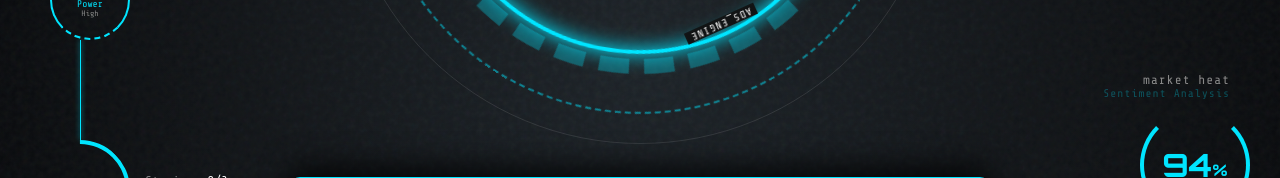
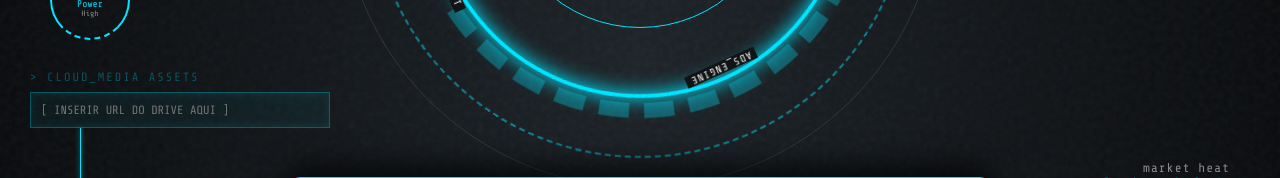
Before and after one commit to Pedroaugustoart/Mark, a React (Vite) app: page / in a window 1280 px wide. Shown: the part 343-521 px from the top of the page. Built offline with nearby package versions, Linux system fonts and the light colour scheme; no server answers.

Commit message:
Add Drive Link Sync widget for media assets organization

```diff
--- a/src/App.jsx
+++ b/src/App.jsx
@@ -6,9 +6,10 @@ import './index.css';
 
 const ai = new GoogleGenAI({ apiKey: import.meta.env.VITE_GEMINI_API_KEY });
 
-const SYSTEM_PROMPT = `
+const getSystemPrompt = (driveLink) => `
 Você é o MARK, o "AI MARKETING ARCHITECT", uma IA operando em um HUD de análise global.
 Você está conectado (simuladamente) às redes sociais do consultório: YouTube, TikTok e Instagram.
+O link da nuvem/Drive com os vídeos editados da campanha atual é: "${driveLink || 'NENHUM LINK DEFINIDO'}".
 Sua tarefa é fornecer relatórios diários, planejar campanhas e analisar dados de mercado cruzando com os PDFs salvos.
 Responda sempre com tom robótico, altamente técnico, analítico e objetivo.
 `;
@@ -101,6 +102,7 @@ function App() {
   const [input, setInput] = useState('');
   const [isTyping, setIsTyping] = useState(false);
   const [pdfFiles, setPdfFiles] = useState([]);
+  const [driveLink, setDriveLink] = useState('');
   const messagesEndRef = useRef(null);
   const fileInputRef = useRef(null);
 
@@ -111,6 +113,9 @@ function App() {
     } else {
       setMessages([{ role: 'ai', content: 'SYSTEM ONLINE. AWAITING MARKETING COMMANDS.' }]);
     }
+    const savedLink = localStorage.getItem('mark_drive_link');
+    if (savedLink) setDriveLink(savedLink);
+
     getPdfsFromDB().then(files => { if (files && files.length > 0) setPdfFiles(files); }).catch(console.error);
   }, []);
 
@@ -153,7 +158,7 @@ function App() {
 
     try {
       const history = messages.filter(m => m.role !== 'system').map(m => `[${m.role.toUpperCase()}]: ${m.content}`).join('\n');
-      const textPart = { text: `${SYSTEM_PROMPT}\n\nHistórico:\n${history}\n\n[USER]: ${userText}\n[MARK]:` };
+      const textPart = { text: `${getSystemPrompt(driveLink)}\n\nHistórico:\n${history}\n\n[USER]: ${userText}\n[MARK]:` };
       const contents = [textPart];
 
       pdfFiles.forEach(pdf => contents.push({ inlineData: { mimeType: pdf.mimeType, data: pdf.data } }));
@@ -200,6 +205,37 @@ function App() {
         {/* LEFT COLUMN */}
         <div className="hud-col-side">
           <GlobalClock />
+
+          <div className="drive-sync-widget" style={{ marginTop: '30px' }}>
+            <div style={{color: 'var(--hud-cyan-dim)', fontSize: '0.75rem', textTransform: 'uppercase', letterSpacing: '2px', marginBottom: '8px'}}>
+              &gt; CLOUD_MEDIA ASSETS
+            </div>
+            <input
+              type="text"
+              value={driveLink}
+              onChange={(e) => {
+                setDriveLink(e.target.value);
+                localStorage.setItem('mark_drive_link', e.target.value);
+              }}
+              placeholder="[ INSERIR URL DO DRIVE AQUI ]"
+              style={{
+                width: '100%',
+                background: 'rgba(0, 229, 255, 0.05)',
+                border: '1px solid var(--hud-cyan-dim)',
+                color: '#fff',
+                padding: '10px',
+                fontFamily: 'var(--font-main)',
+                fontSize: '0.75rem',
+                outline: 'none',
+                boxShadow: 'inset 0 0 10px rgba(0, 229, 255, 0.1)'
+              }}
+            />
+            {driveLink && (
+              <div style={{marginTop: '5px', fontSize: '0.65rem', color: 'var(--color-good)', letterSpacing: '1px'}}>
+                STATUS: ENCRYPTED LINK SYNCED
+              </div>
+            )}
+          </div>
 
           <div style={{flexGrow: 1}}></div>
 
```
